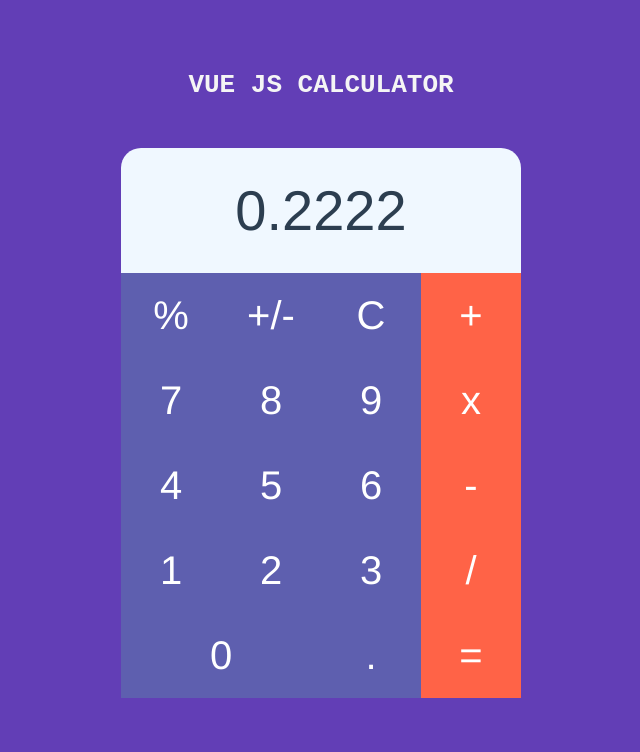
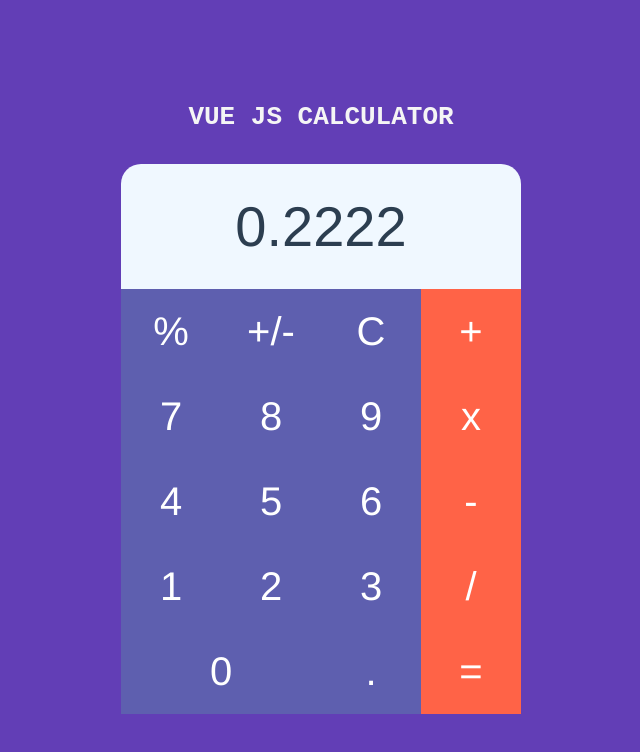
Before and after one commit to Obaayaa-1988/VueJS-Calculator, a Vue app: page / in a window 1280 px wide. Shown: the top 752 px of the page, without its empty margins (319-959 px from the left). Built offline with nearby package versions, Linux system fonts and the light colour scheme.

Commit message:
added first data variable

```diff
--- a/src/components/CalculatorApp.vue
+++ b/src/components/CalculatorApp.vue
@@ -35,6 +35,17 @@ export default {
   props: {
     msg: String,
   },
+  data(){
+    return{
+      current: "",
+
+    }
+  },
+
+  methods: {
+
+  }
+
 };
 </script>
 
@@ -45,12 +56,13 @@ export default {
   background-color: rgb(98, 62, 182);
   height: 100vh;
   padding: 70px;
-  overflow: hidden;
+
 }
 
 .title{
   color: whitesmoke;
-  margin-bottom: 3rem;
+  padding-top: 2rem;
+  margin-bottom: 2rem;
   font-family: monospace;
 }
 /* calculator for dividing into grids */
```
